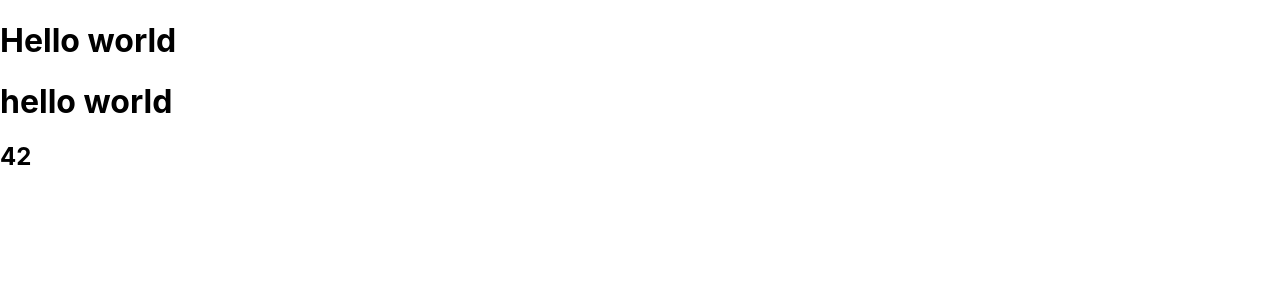
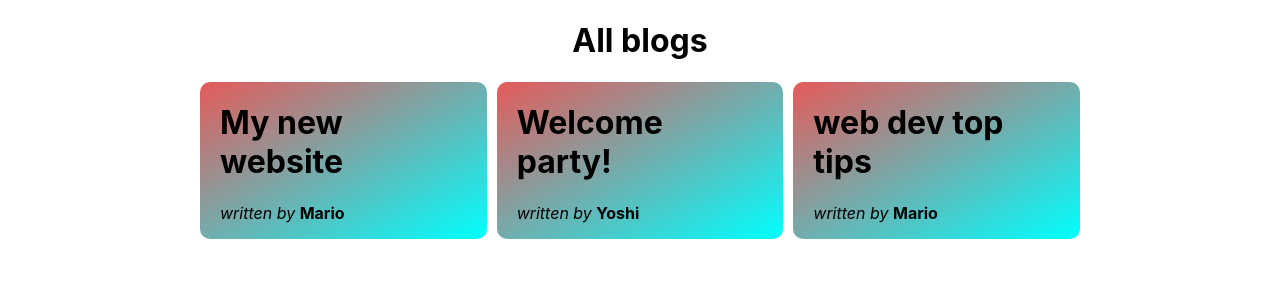
Before and after one commit to AbrorBoqiyev/Cyber_tizim, a React (Create React App) app in the folder oldkiber-tizim/: page / in a window 1280 px wide. Shown: the top 300 px of the page. Built offline with nearby package versions, Linux system fonts and the light colour scheme.

Commit message:
Props lesson

```diff
--- a/oldkiber-tizim/src/App.js
+++ b/oldkiber-tizim/src/App.js
@@ -1,10 +1,11 @@
 import Blog from "./Blog";
 
-function App() {
+function App({title}) {
   return (
     <div className="App">
-     <h1>Hello world</h1>
+     <h1 style={{'text-align': 'center'}}>All blogs</h1>
      <Blog message='hello world' number={42} />
+
     </div>
   );
 }
--- a/oldkiber-tizim/src/Blog/index.jsx
+++ b/oldkiber-tizim/src/Blog/index.jsx
@@ -1,11 +1,20 @@
+import BlogList from '../BlogList';
 import './style.scss'
+import { useState } from 'react';
 
-function Blog({ message, number }) {
+function Blog() {
+
+    const [blogs, setblogs] = useState([
+        {title: 'My new website', body: 'lorem ipsome...', author: 'Mario', id: 1 },
+        {title: 'Welcome party!', body: 'lorem ipsome...', author: 'Yoshi', id: 2 },
+        {title: 'web dev top tips', body: 'lorem ipsome...', author: 'Mario', id: 3 }
+    ])
+
     return (
-        <>
-            <h1>{message}</h1>
-            <h2>{number}</h2>
-        </>
+        <div className="vlogs">
+            <BlogList blogs={blogs} title='All blogs'/>
+
+        </div>
      );
 }
 
--- a/oldkiber-tizim/src/Blog/style.scss
+++ b/oldkiber-tizim/src/Blog/style.scss
@@ -0,0 +1,14 @@
+
+.blog-list{
+    display: grid;
+    grid-template-columns: repeat(3, 1fr);
+    padding: 0 200px;
+    gap: 10px;
+
+    .blog-preview{
+        border-radius: 10px;
+        padding: 0 20px;
+        background: linear-gradient(to right bottom, rgb(230, 90, 90), cyan);
+
+    }
+}
--- /dev/null
+++ b/oldkiber-tizim/src/BlogList/index.jsx
@@ -0,0 +1,19 @@
+function BlogList({blogs, title}) {
+
+    // const blogs = props.blogs;
+    // const title = props.title
+
+    return (
+        <div className="blog-list">
+            {/* <h2>{title}</h2> */}
+            {blogs.map((blog) =>(
+                <div className="blog-preview" key={blog.id}>
+                    <h1>{blog.title}</h1>
+                    <p> <i> written by </i> <b>{blog.author}</b></p>
+                </div>
+            ))}
+        </div>
+     );
+}
+
+export default BlogList;
```
Also changed, not shown: oldkiber-tizim/src/App.css (line endings or trailing spaces).
